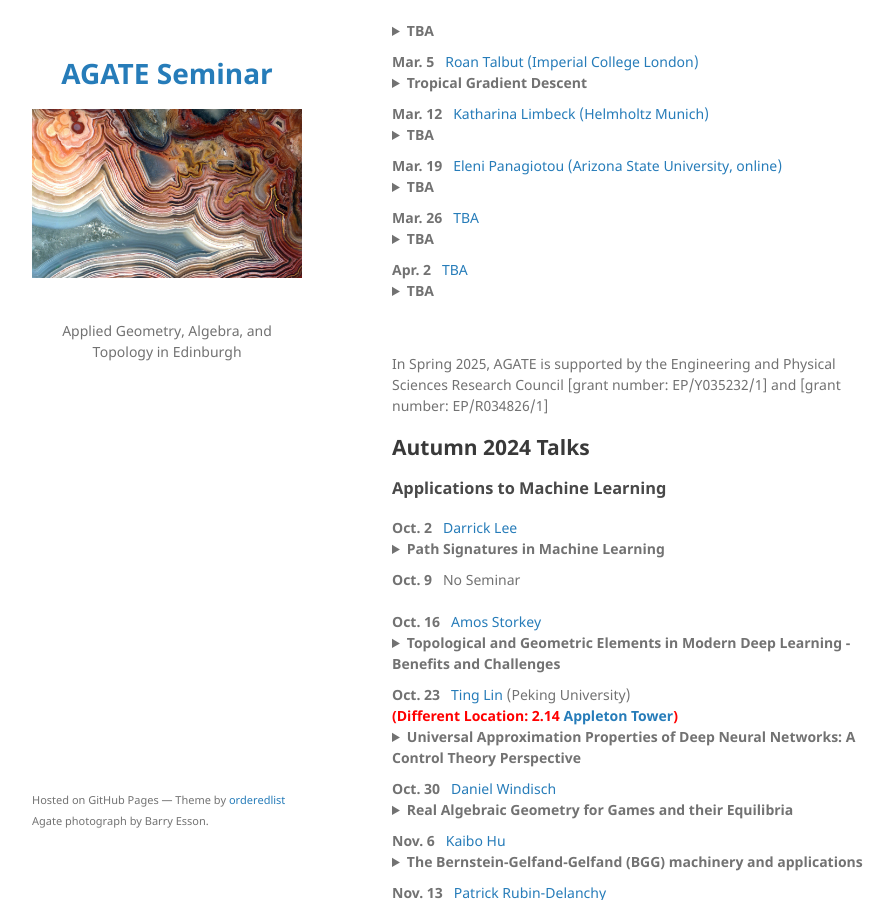
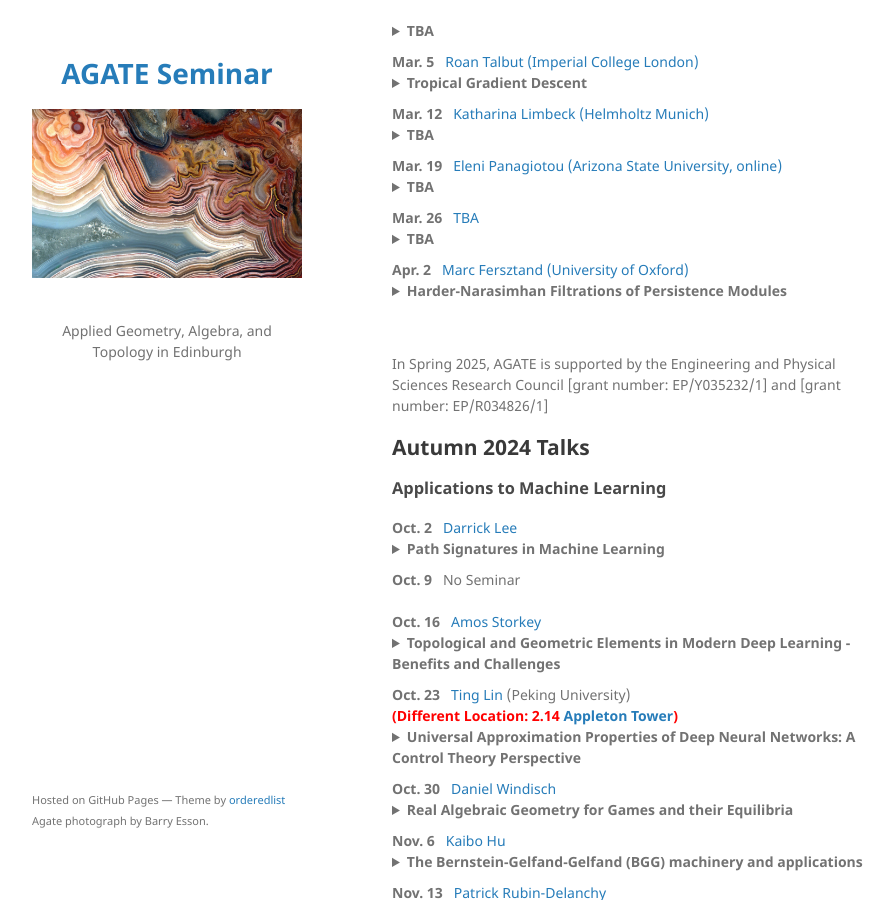
Before and after one commit to agatedinburgh/agatedinburgh.github.io, a Jekyll site: the page built from index.md, in a window 1280 px wide and 900 px high, scrolled down 766 px. Shown: the whole window, without its empty margins (178-1072 px from the left). Built offline with Jekyll 4.4.1, drawn with Linux system fonts in a browser that asks for light colours; our own code applies the rules of GitHub Pages for plain Markdown files.

Commit message:
speaker roster

```diff
--- a/index.md
+++ b/index.md
@@ -66,9 +66,9 @@ To join the mailing list, send an email to sympa at mlist.is.ed.ac.uk with nothi
 <p style="margin-left:30px;"> TBA</p>
 </details>
 
-<nobr><b>Apr. 2</b>  &nbsp; <a href="INSERT URL HERE">TBA</a></nobr>
+<nobr><b>Apr. 2</b>  &nbsp; <a href="https://people.maths.ox.ac.uk/fersztand/">Marc Fersztand (University of Oxford)</a></nobr>
 <details style="margin-bottom:10px">
-<summary><b>TBA</b></summary>
+<summary><b>Harder-Narasimhan Filtrations of Persistence Modules</b></summary>
 <p style="margin-left:30px;"> TBA</p>
 </details>
 
```
